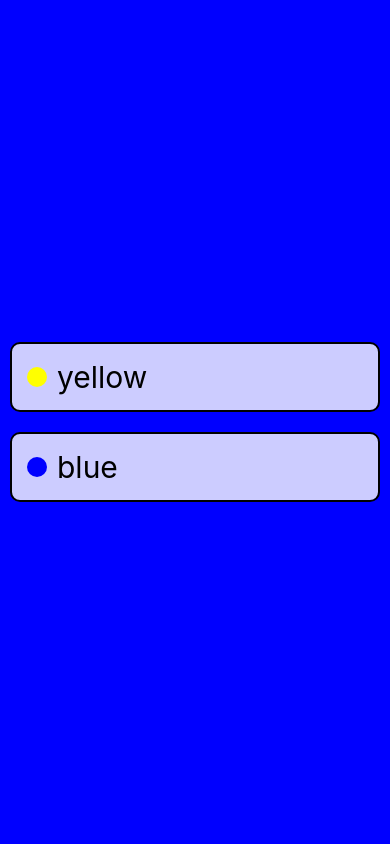
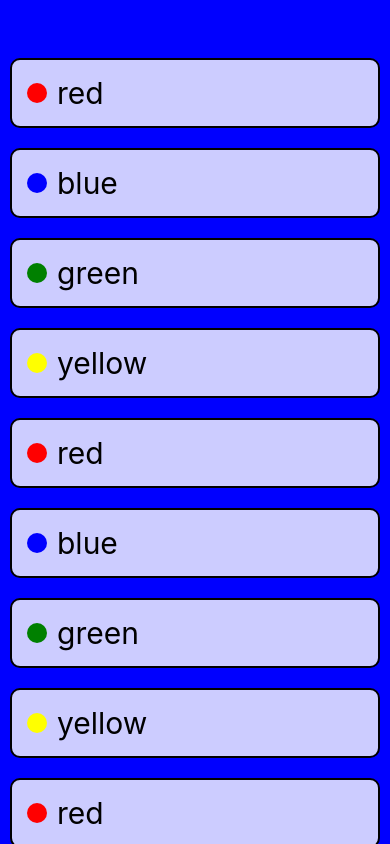
Before and after one commit to aaronarich/hello-world-expo, a React Native app: screen / in a window 390 px wide. Built offline with nearby package versions, Linux system fonts and the light colour scheme.

Commit message:
Refactor main view to be its own component and able to scroll

```diff
--- a/App.js
+++ b/App.js
@@ -1,35 +1,12 @@
 import React from "react";
-import { StyleSheet, Text, View, TouchableHighlight } from "react-native";
+import { StyleSheet, ScrollView } from "react-native";
+
+import ColorButton from "./components/ColorButton";
 
 const styles = StyleSheet.create({
   container: {
     flex: 1,
-    justifyContent: "center",
-    alignItems: "center",
-    backgroundColor: "#F5FCFF"
-  },
-  button: {
-    margin: 10,
-    padding: 10,
-    borderWidth: 2,
-    borderRadius: 10,
-    alignSelf: "stretch",
-    backgroundColor: "rgba(255,255,255,.8)"
-  },
-  row: {
-    flexDirection: "row",
-    alignItems: "center"
-  },
-  sample: {
-    height: 20,
-    width: 20,
-    borderRadius: 10,
-    margin: 5,
-    backgroundColor: "white"
-  },
-  text: {
-    fontSize: 30,
-    margin: 5
+    paddingTop: 48
   }
 });
 
@@ -49,29 +26,20 @@ export default class App extends React.Component {
   render() {
     const { backgroundColor } = this.state;
     return (
-      <View style={[styles.container, { backgroundColor }]}>
-        <TouchableHighlight
-          style={styles.button}
-          onPress={() => this.changeColor("yellow")}
-          underlayColor="orange"
-        >
-          <View style={styles.row}>
-            <View style={[styles.sample, { backgroundColor: "yellow" }]} />
-            <Text style={styles.text}>yellow</Text>
-          </View>
-        </TouchableHighlight>
-
-        <TouchableHighlight
-          style={styles.button}
-          onPress={() => this.changeColor("blue")}
-          underlayColor="orange"
-        >
-          <View style={styles.row}>
-            <View style={[styles.sample, { backgroundColor: "blue" }]} />
-            <Text style={styles.text}>blue</Text>
-          </View>
-        </TouchableHighlight>
-      </View>
+      <ScrollView style={[styles.container, { backgroundColor }]}>
+        <ColorButton backgroundColor="red" onSelect={this.changeColor} />
+        <ColorButton backgroundColor="blue" onSelect={this.changeColor} />
+        <ColorButton backgroundColor="green" onSelect={this.changeColor} />
+        <ColorButton backgroundColor="yellow" onSelect={this.changeColor} />
+        <ColorButton backgroundColor="red" onSelect={this.changeColor} />
+        <ColorButton backgroundColor="blue" onSelect={this.changeColor} />
+        <ColorButton backgroundColor="green" onSelect={this.changeColor} />
+        <ColorButton backgroundColor="yellow" onSelect={this.changeColor} />
+        <ColorButton backgroundColor="red" onSelect={this.changeColor} />
+        <ColorButton backgroundColor="blue" onSelect={this.changeColor} />
+        <ColorButton backgroundColor="green" onSelect={this.changeColor} />
+        <ColorButton backgroundColor="yellow" onSelect={this.changeColor} />
+      </ScrollView>
     );
   }
 }
--- /dev/null
+++ b/components/ColorButton.js
@@ -0,0 +1,43 @@
+import React from "react";
+import { StyleSheet, Text, View, TouchableHighlight } from "react-native";
+
+const styles = StyleSheet.create({
+  button: {
+    margin: 10,
+    padding: 10,
+    borderWidth: 2,
+    borderRadius: 10,
+    alignSelf: "stretch",
+    backgroundColor: "rgba(255,255,255,.8)"
+  },
+  row: {
+    flexDirection: "row",
+    alignItems: "center"
+  },
+  sample: {
+    height: 20,
+    width: 20,
+    borderRadius: 10,
+    margin: 5,
+    backgroundColor: "white"
+  },
+  text: {
+    fontSize: 30,
+    margin: 5
+  }
+});
+
+const ColorButton = ({ backgroundColor, onSelect = f => f }) => (
+  <TouchableHighlight
+    style={styles.button}
+    onPress={() => onSelect(backgroundColor)}
+    underlayColor="orange"
+  >
+    <View style={styles.row}>
+      <View style={[styles.sample, { backgroundColor }]} />
+      <Text style={styles.text}>{backgroundColor}</Text>
+    </View>
+  </TouchableHighlight>
+);
+
+export default ColorButton;
```
